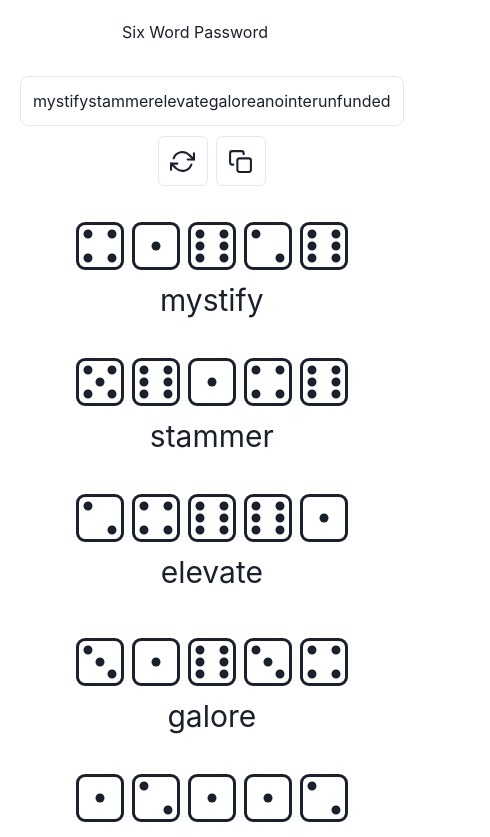
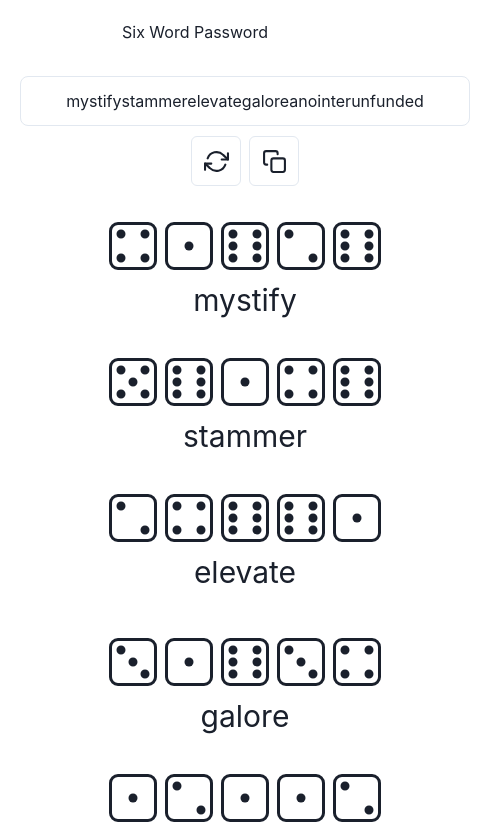
Before and after one commit to aniknia/sixwordpassword, a Next.js app: page / in a window 390 px wide. Shown: the top 837 px of the page, 490 px wide, since content can reach past the window. Built offline with nearby package versions, Linux system fonts and the light colour scheme; some icons are missing.

Commit message:
fix: add some width to the passphrase display for better viewong onphones

```diff
--- a/components/frames/sixwordpassword.tsx
+++ b/components/frames/sixwordpassword.tsx
@@ -48,8 +48,10 @@ export default function SixWordPassword() {
     <>
       <VStack m="auto" p="20px">
         <Flex m="auto" wrap="wrap" align="center" justify="space-between">
-          <Box m="auto" p="12px" borderWidth="1px" borderRadius="lg">
-            <Text m="auto">{wordArray.join("")}</Text>{" "}
+          <Box w="450px" m="auto" p="12px" borderWidth="1px" borderRadius="lg">
+            <Text m="auto" align="center">
+              {wordArray.join("")}
+            </Text>{" "}
           </Box>
           <HStack m="auto" p="10px">
             <IconButton
```
